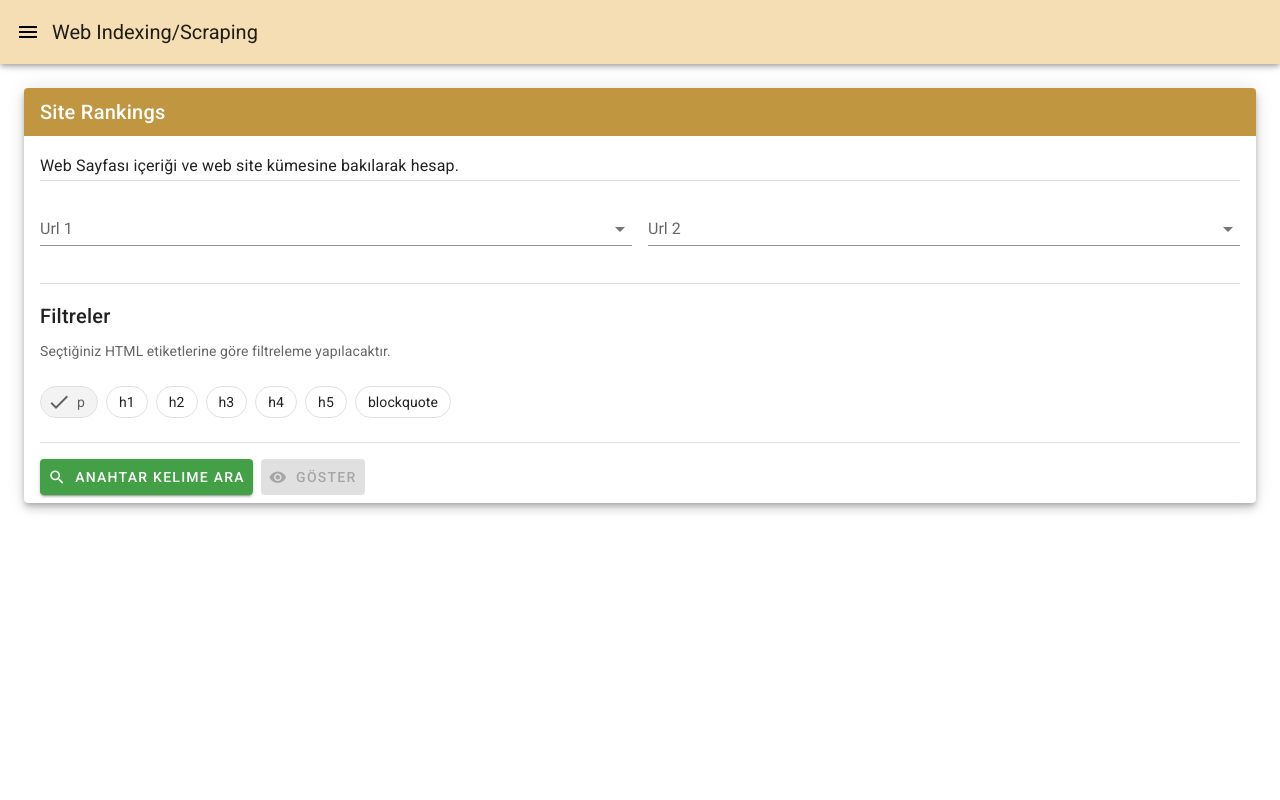
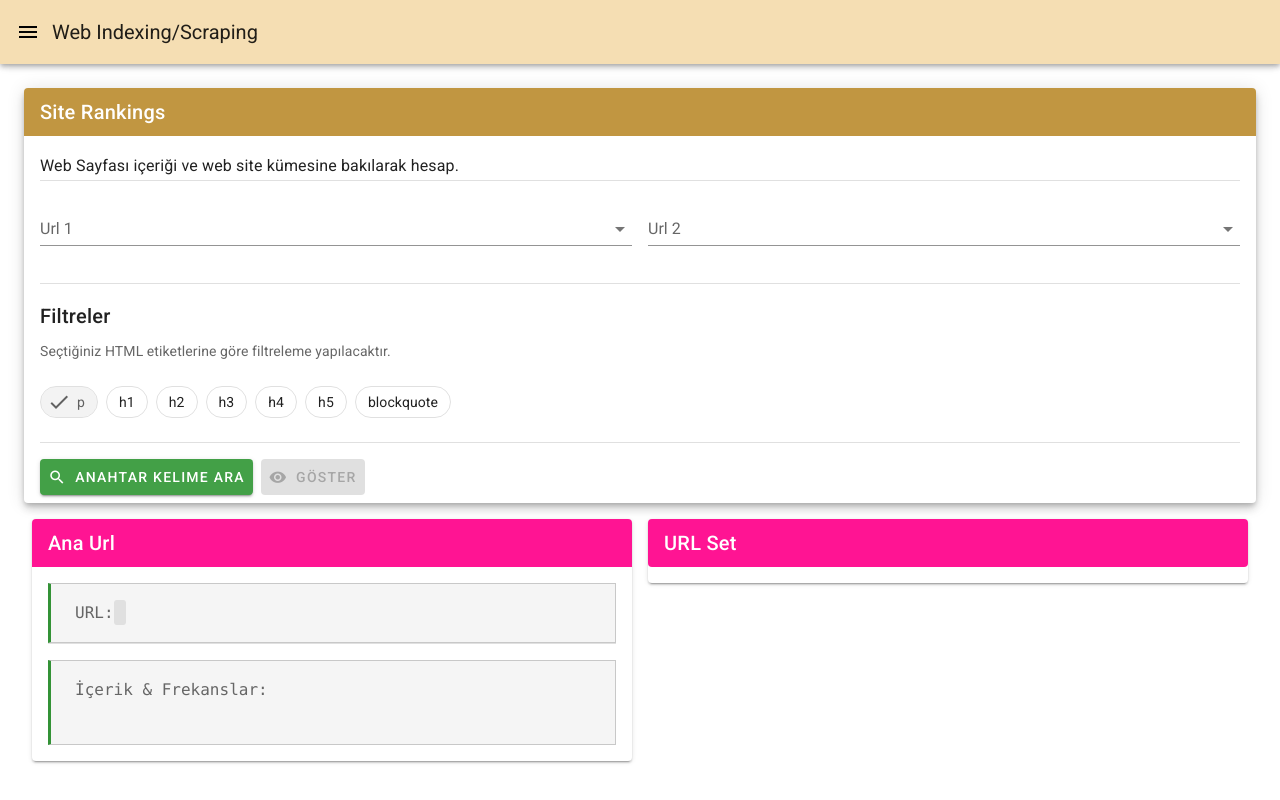
Before and after one commit to ugurcanatas/musical-doodle, a Vue app: page /site_ranking in a window 1280 px wide. Built offline with nearby package versions, Linux system fonts and the light colour scheme.

Commit message:
🍄 - Site Ranking Main url frequency

```diff
--- a/src/components/childs/SiteSıralama/SiteRankingComponent.vue
+++ b/src/components/childs/SiteSıralama/SiteRankingComponent.vue
@@ -86,13 +86,12 @@
         </v-btn>
       </v-card-actions>
     </v-card>
+    <site-ranking-dialog :url-name="urlFieldModel1" :main-list="mainList" />
   </div>
 </template>
 
 <script>
-/*eslint-disable*/
 import SiteRankingDialog from "@/components/childs/SiteSıralama/SiteRankingDialog";
-import { v4 as uuidv4 } from "uuid";
 import {
   defaultRule,
   reducerFrequency,
@@ -124,10 +123,9 @@ export default {
       buttonLoading: false,
       buttonDisabled: true,
       showDialog: false,
-      treeView: [],
-      depthURLS: [],
-      treeSelection: [],
-      urlSet: []
+      urlSet: [],
+      mainList: [],
+      urlSetList: []
     };
   },
   computed: {
@@ -185,8 +183,9 @@ export default {
         .split(" ")
         .filter(m => m !== "");
       console.log("Elements Parsed Text", words);
-      const mainFrequency = reducerFrequency(words);
-      console.log("mainFrequency", mainFrequency);
+      //const mainFrequency = reducerFrequency(words);
+      this.mainList = reducerFrequency(words);
+      console.log("mainFrequency", this.mainList);
     },
     parseSet: function(datas) {
       const selectors = this.chipModel.map(v => this.chips[v]).join(",");
@@ -208,7 +207,6 @@ export default {
           frequencyList: reducerFrequency(words),
           anchors: anchorElements
             .map(m => {
-              console.log("PathName", m.pathname);
               const pathname = m.pathname;
               if (pathname !== "/") {
                 const splittedPath = pathname.split("/");
@@ -233,10 +231,9 @@ export default {
                 tree: tree.map(v => {
                   const { path } = v;
                   const words = path.replace(keywordRegex, " ").split(" ");
-                  console.log("REPLACED", words);
                   return {
                     ...v,
-                    words: words.filter(w => isNaN(w))
+                    words: reducerFrequency(words.filter(w => isNaN(w)))
                   };
                 })
               };
--- a/src/components/childs/SiteSıralama/SiteRankingDialog.vue
+++ b/src/components/childs/SiteSıralama/SiteRankingDialog.vue
@@ -1,40 +1,51 @@
 <template>
-  <v-dialog v-model="dialogModel" persistent width="500" min-width="500">
-    <v-app-bar color="indigo accent-4">
-      <v-app-bar-title class="white--text">Bulunan Kelimeler</v-app-bar-title>
-      <v-spacer></v-spacer>
-      <v-btn class="white--text" @click="requestLink" fab icon
-      ><v-icon>mdi-download</v-icon></v-btn
-      >
-      <v-btn class="white--text" @click="$emit('rankingDialogClosed')" fab icon
-        ><v-icon>mdi-close</v-icon></v-btn
-      >
-    </v-app-bar>
-    <v-card min-height="300" style="overflow-y: scroll !important;">
-      <v-col>
-        <p>{{selectionModel}}</p>
-        <v-treeview
-          selection-type="leaf"
-          selectable
-          v-model="selectionModel"
-          return-object
-          :items="treeview"
-          item-key="key"
-          open-on-click
-          @click="treeclick"
+  <v-row no-gutters>
+    <v-col class="col-xl-6 col-lg-6 col-sm-12 pa-2">
+      <v-card class="pb-4">
+        <v-row
+          style="background-color: deeppink"
+          class="align-center"
+          no-gutters
         >
-          <template v-slot:prepend="{ item, open }">
-            <v-icon v-if="!item.file">
-              {{ open ? "mdi-folder-open" : "mdi-folder" }}
-            </v-icon>
-            <v-icon v-else>
-              {{ files[item.file] }}
-            </v-icon>
-          </template>
-        </v-treeview>
-      </v-col>
-    </v-card>
-  </v-dialog>
+          <v-card-title class="py-2 white--text">Ana Url </v-card-title>
+        </v-row>
+        <div class="mx-4 pb-0 pt-4">
+          <pre class="my-0"><label>URL:</label><code>{{ urlName }}</code></pre>
+        </div>
+        <v-divider class="mx-4"></v-divider>
+        <div class="mx-4 pb-0 pt-4">
+          <pre><label>İçerik & Frekanslar:</label>
+            <v-row no-gutters>
+              <div v-for="(freq, i) in mainList" :key="i" class="mr-4">
+                <v-badge
+                        offset-x="15"
+                        :content="freq.size"
+                        :value="freq.size"
+                        color="#f74f60"
+                        overlap
+                >
+                  <code class="code-semantics" :class="(i===0||i === 1 || i === 2) ? 'black--text': 'white--text'"
+                        :style="`background-color:${getColors(i)} !important;`">{{freq
+                      .text}}</code>
+                </v-badge>
+              </div>
+            </v-row>
+          </pre>
+        </div>
+      </v-card>
+    </v-col>
+    <v-col class="col-xl-6 col-lg-6 col-sm-12 pa-2">
+      <v-card class="pb-4">
+        <v-row
+          style="background-color: deeppink"
+          class="align-center"
+          no-gutters
+        >
+          <v-card-title class="py-2 white--text">URL Set </v-card-title>
+        </v-row>
+      </v-card>
+    </v-col>
+  </v-row>
 </template>
 
 <script>
@@ -50,23 +61,42 @@ export default {
       type: String,
       required: false
     },
-    treeview: {
+    mainList: {
       type: Array,
       required: false,
       default: () => []
     }
   },
-  data () {
+  data() {
     return {
       selectionModel: []
-    }
+    };
   },
+  computed: {},
   methods: {
-    requestLink: function () {
-      console.log("This. selection", this.selectionModel);
+    getColors: function(i) {
+      switch (i) {
+        case 0:
+          return "#FFD700";
+        case 1:
+          return "#C0C0C0";
+        case 2:
+          return "#cd7f32";
+        default:
+          return "#7a8add";
+      }
     },
-    treeclick: function (v) {
-      console.log("Tree Clicked", v);
+    getPrize: function(i) {
+      switch (i) {
+        case 0:
+          return "🥇";
+        case 1:
+          return "🥈";
+        case 2:
+          return "🥉";
+        default:
+          return "🏆";
+      }
     }
   }
 };
--- a/src/components/utils.js
+++ b/src/components/utils.js
@@ -1,5 +1,3 @@
-import { v4 as uuidv4 } from "uuid";
-
 /*
  * Field Validation.
  * */
@@ -85,54 +83,3 @@ export const reducerFrequency = data => {
     })
     .sort((a, b) => (a.size < b.size ? 1 : -1));
 };
-
-/**
- * @param data : Array of url objects
- * @param depth : Number selected depth filter
- * @param url : String url
- * */
-export const convertUrlsToTreeViews = (data, depth, url) => {
-  console.log("Convert URLS ", data, depth, url);
-
-  let treeview = data.map(m => {
-    const [, first, second, third] = m.url.split("/");
-    if (depth === 1) {
-      return {
-        name: first,
-        key: uuidv4(),
-        children: []
-      };
-    } else if (depth === 2) {
-      return {
-        name: first,
-        key: uuidv4(),
-        children: [
-          {
-            name: second === "" ? "/" : second,
-            key: uuidv4()
-          }
-        ]
-      };
-    } else if (depth === 3) {
-      return {
-        name: first,
-        key: uuidv4(),
-        children: [
-          {
-            name: second,
-            key: uuidv4(),
-            children: [
-              {
-                name: third,
-                key: uuidv4()
-              }
-            ]
-          }
-        ]
-      };
-    }
-  });
-
-  console.log("TEST", treeview);
-  return treeview;
-};
```
